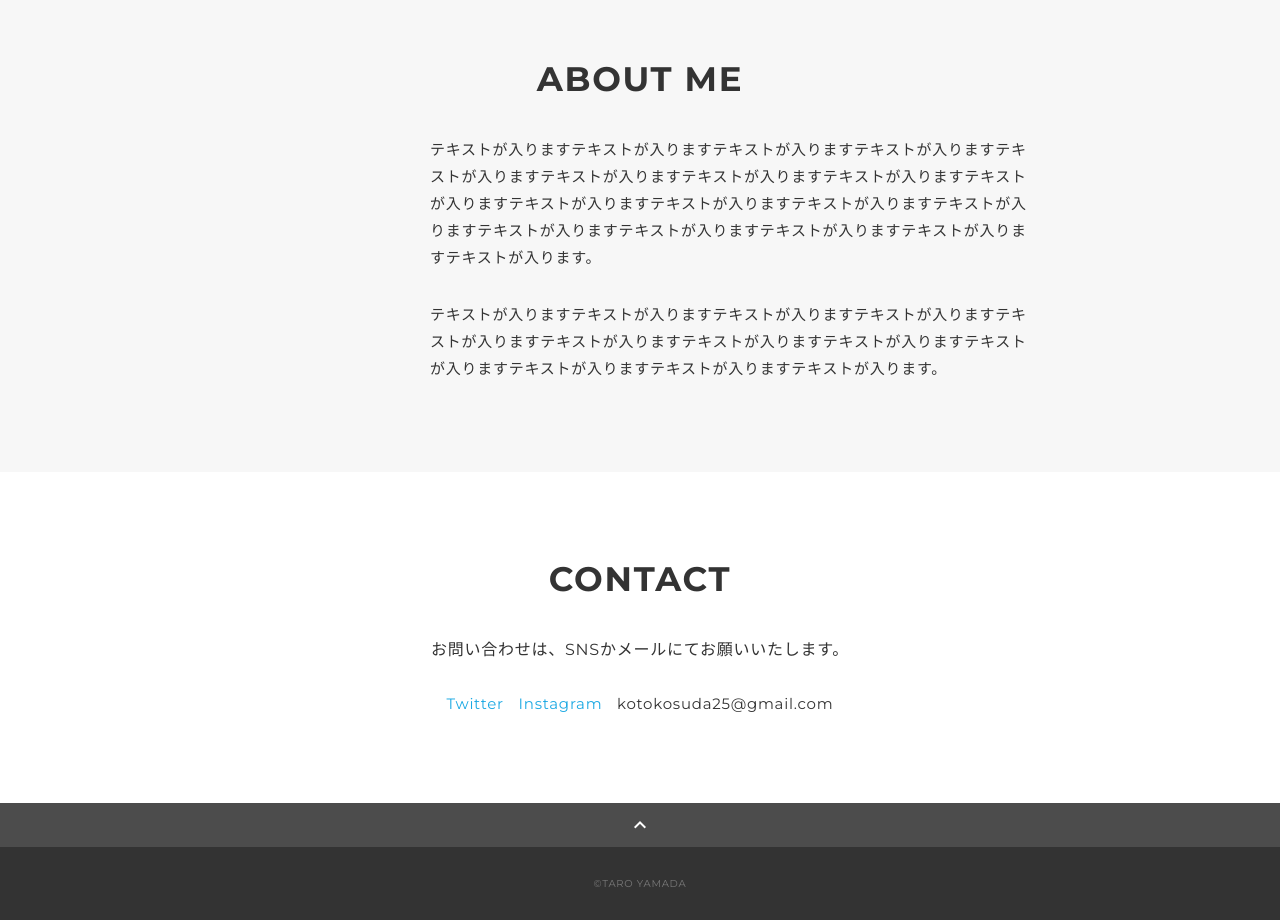
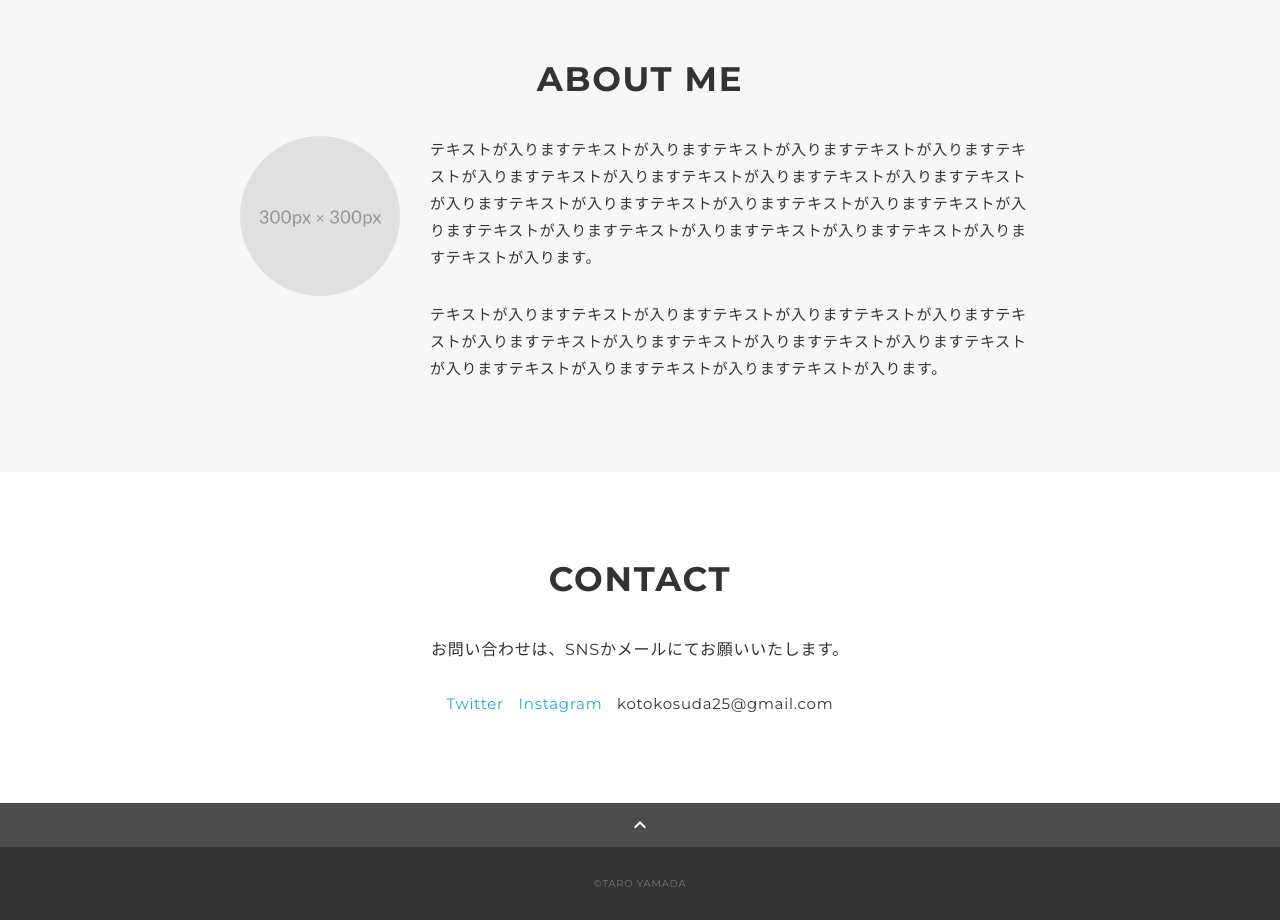
Before and after one commit to momonga2025/portfolio, a plain HTML site: page index.html in a window 1280 px wide. Shown: the part 1700-2620 px from the top of the page. Drawn offline with nearby package versions, Linux system fonts and the light colour scheme.

Commit message:
Update index.html

```diff
--- a/index.html
+++ b/index.html
@@ -101,13 +101,13 @@
       </section>
       <!-- /skill -->
 
-      <!-- about -->
+      <!-- about me -->
       <section class="about section" id="about">
         <div class="container">
           <h2 class="title">ABOUT ME</h2>
           <div class="profile">
             <p class="profile-img">
-              <img src="img/profile.jpg" alt="">
+              <img src="profile.jpg" alt="">
             </p>
             <div class="profile-body">
               <p>
```
